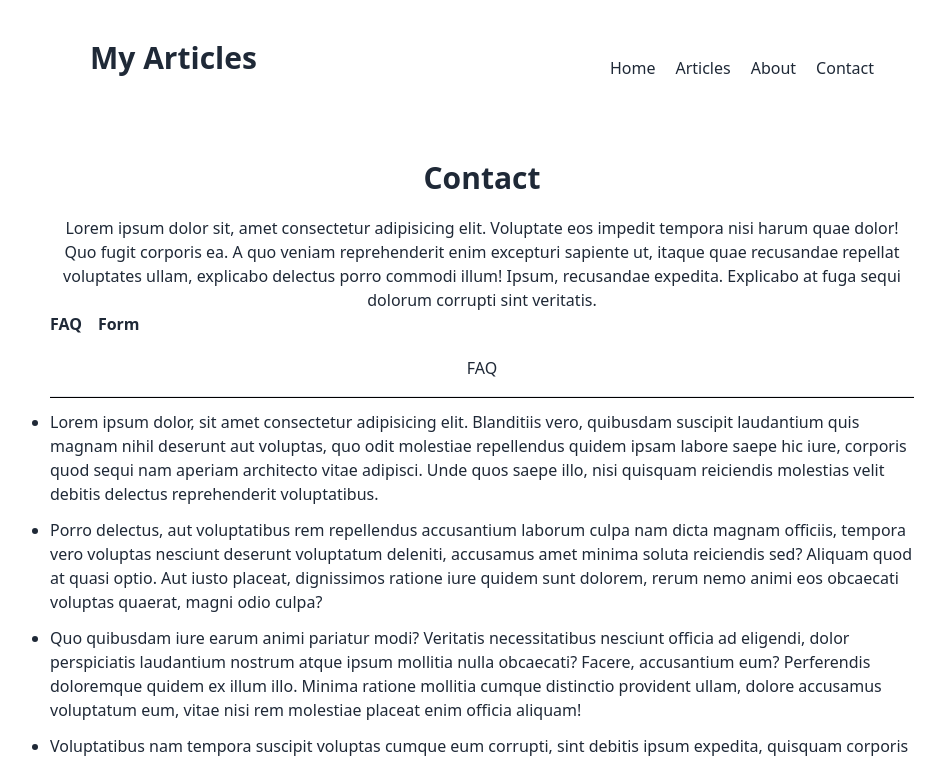
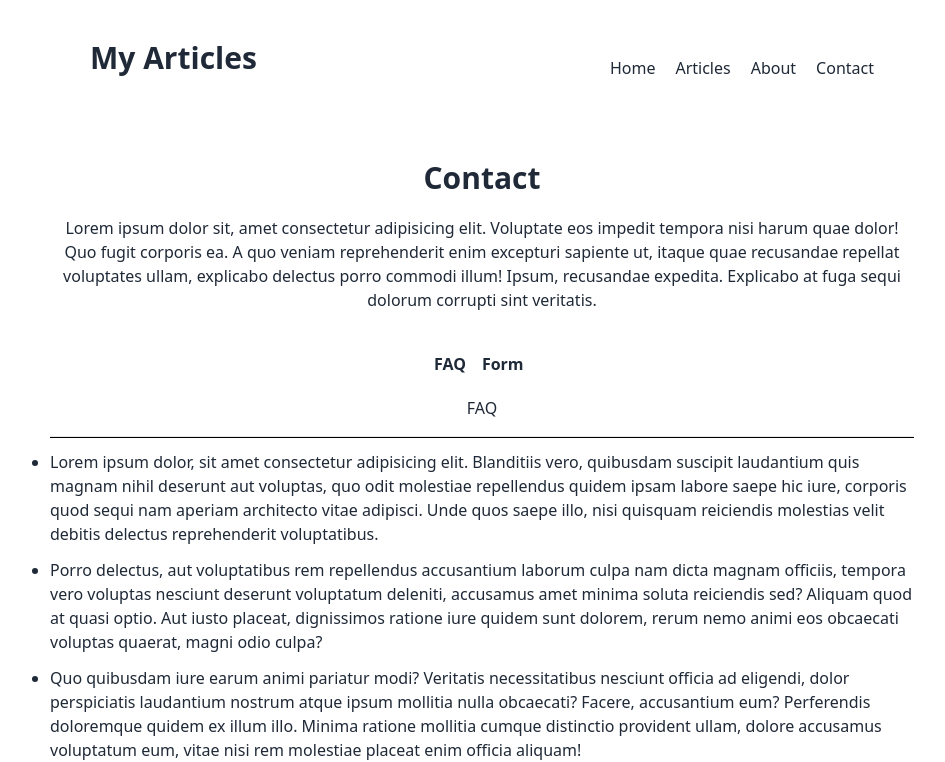
Before and after one commit to Nazarovfarhod/44-react-dars, a React (Vite) app: page /contact/faq in a window 1280 px wide. Shown: the top 762 px of the page, without its empty margins (158-1103 px from the left). Built offline with nearby package versions, Linux system fonts and the light colour scheme.

Commit message:
changed some places

```diff
--- a/src/hook/useFetch.jsx
+++ b/src/hook/useFetch.jsx
@@ -22,6 +22,7 @@ const useFetch = (url) => {
         setIsPending(false);
       }
     };
+    // fetchData();
   }, [url]);
 
   return { data, isPending, error };
--- a/src/layout/ContactLayout.jsx
+++ b/src/layout/ContactLayout.jsx
@@ -4,7 +4,7 @@ function ContactLayout() {
   return (
     <div>
       <h1 className="font-bold text-3xl text-center mb-5">Contact</h1>
-      <p className="text-center">
+      <p className="text-center mb-10">
         Lorem ipsum dolor sit, amet consectetur adipisicing elit. Voluptate eos
         impedit tempora nisi harum quae dolor! Quo fugit corporis ea. A quo
         veniam reprehenderit enim excepturi sapiente ut, itaque quae recusandae
@@ -13,7 +13,7 @@ function ContactLayout() {
         sint veritatis.
       </p>
 
-      <nav className="flex gap-4 mb-5">
+      <nav className="flex gap-4 pl-96 mb-5">
         <NavLink className="font-semibold" to="faq">
           FAQ
         </NavLink>
--- a/src/pages/articles/Articles.jsx
+++ b/src/pages/articles/Articles.jsx
@@ -2,7 +2,7 @@ import { useFetch } from "../../hook/useFetch";
 
 function Articles() {
   const {
-    data: articles,
+    data:articles,
     isPending,
     error,
   } = useFetch(
--- a/src/pages/help/Faq.jsx
+++ b/src/pages/help/Faq.jsx
@@ -36,7 +36,7 @@ function Faq() {
           nemo commodi dolor perferendis, error odit inventore qui nam saepe
           nesciunt sit doloremque dignissimos temporibus totam magni.
         </li>
-        <li className="list-disc mb-3">
+        <li className="list-disc mb-10">
           Repudiandae quae praesentium tenetur tempora, pariatur, voluptate
           voluptatum ipsa sequi temporibus sapiente vero, eaque libero odio
           eveniet corporis sed! Dicta accusamus in architecto, tenetur dolor nam
```
